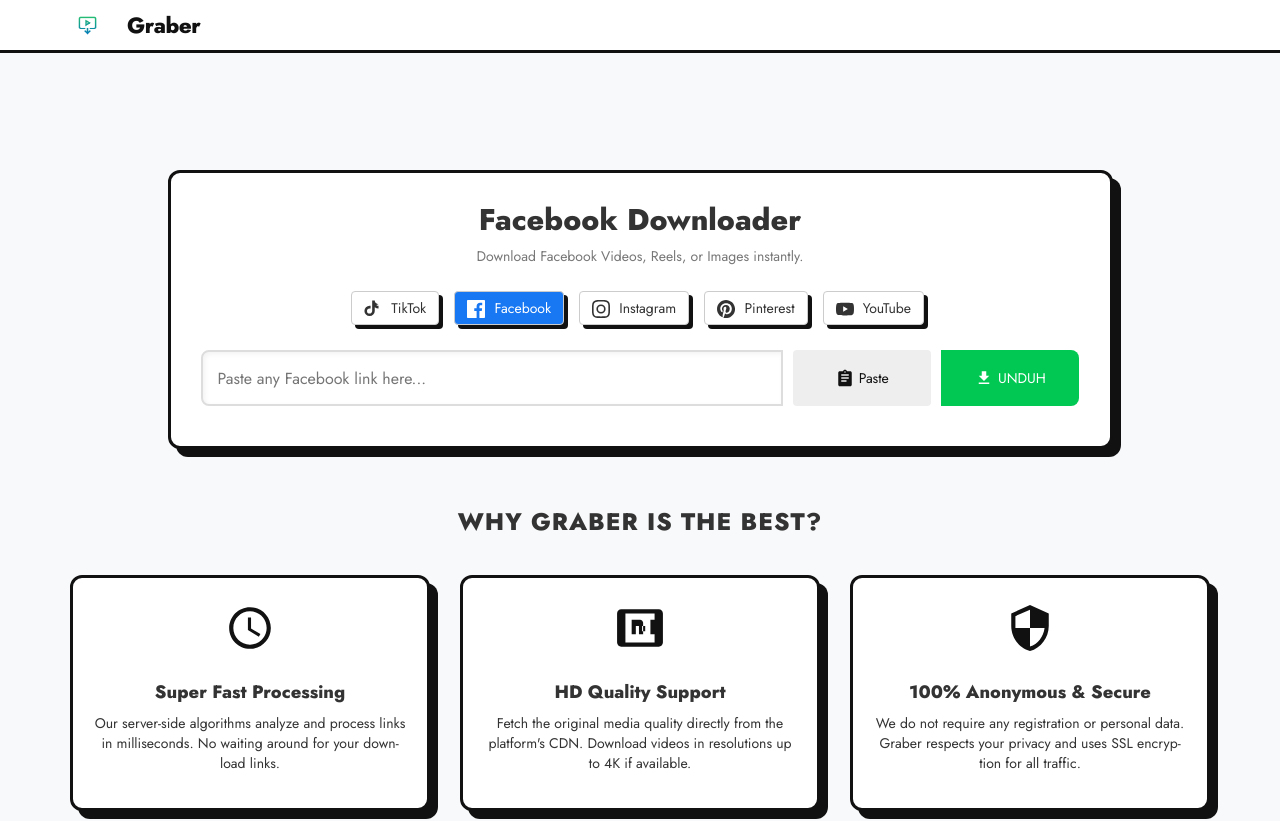
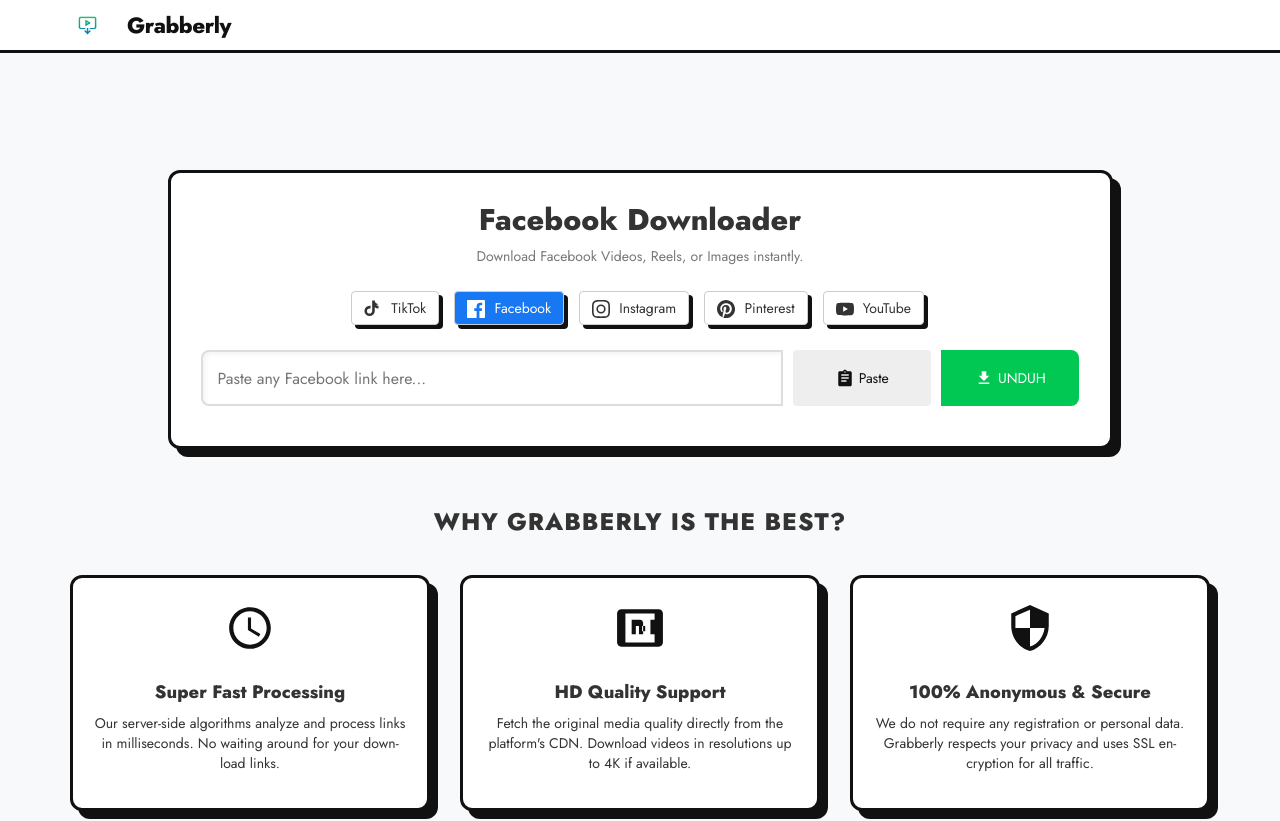
Before and after one commit to fb12-thonk/meddonlod-allco, a Next.js app: page /facebook in a window 1280 px wide. Shown: the top 821 px of the page. Built offline with nearby package versions, Linux system fonts and the light colour scheme.

Commit message:
Update config.js

```diff
--- a/app/config.js
+++ b/app/config.js
@@ -1,5 +1,5 @@
 
 export const siteConfig = {
-  SITENAME: "Graber",
+  SITENAME: "Grabberly",
   DOMAIN: "suclt.eu.org"
 };
```
